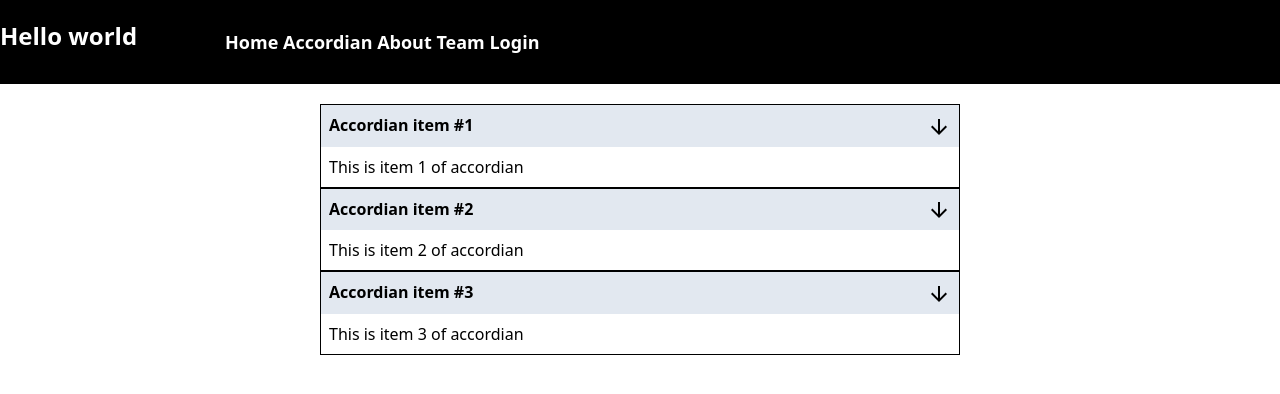
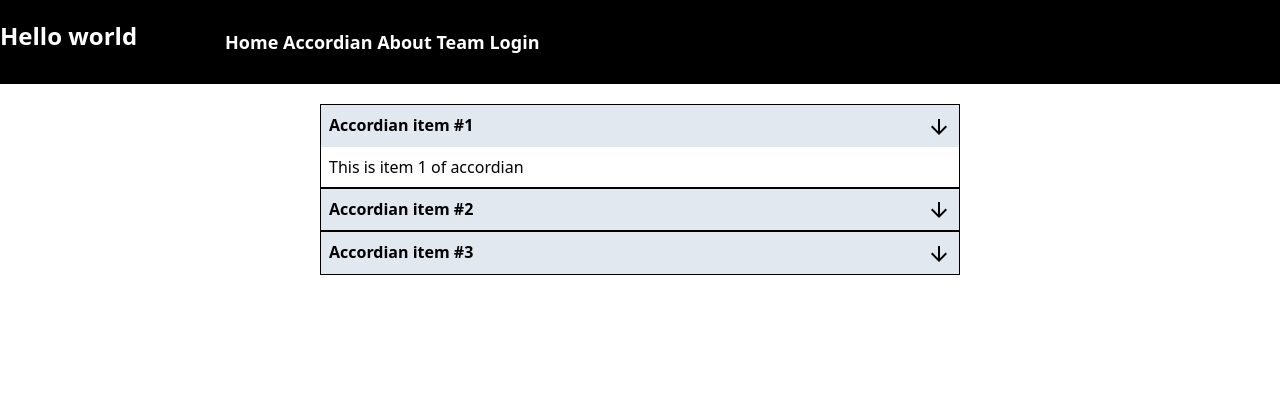
Before and after one commit to Puja0208/infinite-scroll, a React (Create React App) app: page /accordian in a window 1280 px wide. Shown: the top 394 px of the page. Built offline with nearby package versions, Linux system fonts and the light colour scheme.

Commit message:
feat: Add open/close functionality to accordian

```diff
--- a/src/components/Accordian.js
+++ b/src/components/Accordian.js
@@ -1,4 +1,4 @@
-import React from "react";
+import React, { useState } from "react";
 import AccordianItem from "./AccordianItem";
 const data = [
   {
@@ -15,10 +15,23 @@ const data = [
   },
 ];
 function Accordian() {
+  const [openIndex, setOpenIndex] = useState(0);
   return (
     <div className="w-[50%] m-auto mt-5">
       {data.map((item, i) => (
-        <AccordianItem key={i} title={item.title} body={item.body} />
+        <AccordianItem
+          open={openIndex === i}
+          key={i}
+          title={item.title}
+          handleClick={() => {
+            if (openIndex === i) {
+              setOpenIndex(null);
+            } else {
+              setOpenIndex(i);
+            }
+          }}
+          body={item.body}
+        />
       ))}
     </div>
   );
--- a/src/components/AccordianItem.js
+++ b/src/components/AccordianItem.js
@@ -1,16 +1,16 @@
 import React from "react";
 import ArrowDownwardIcon from "@mui/icons-material/ArrowDownward";
 
-function AccordianItem({ title, body }) {
+function AccordianItem({ title, body, open, handleClick }) {
   return (
     <div className="border border-black">
       <div className="font-bold p-2 bg-slate-200 flex justify-between">
         <span>{title}</span>
         <span>
-          <ArrowDownwardIcon />
+          <ArrowDownwardIcon onClick={handleClick} />
         </span>
       </div>
-      <div className="p-2">{body}</div>
+      {open && <div className="p-2">{body}</div>}
     </div>
   );
 }
```
